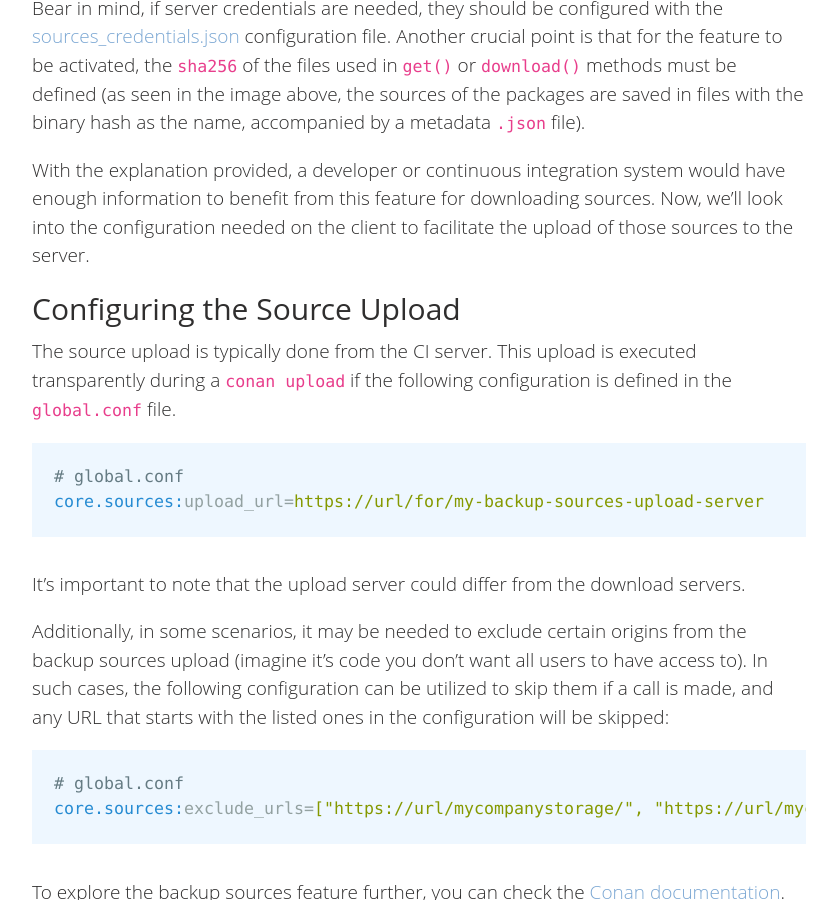
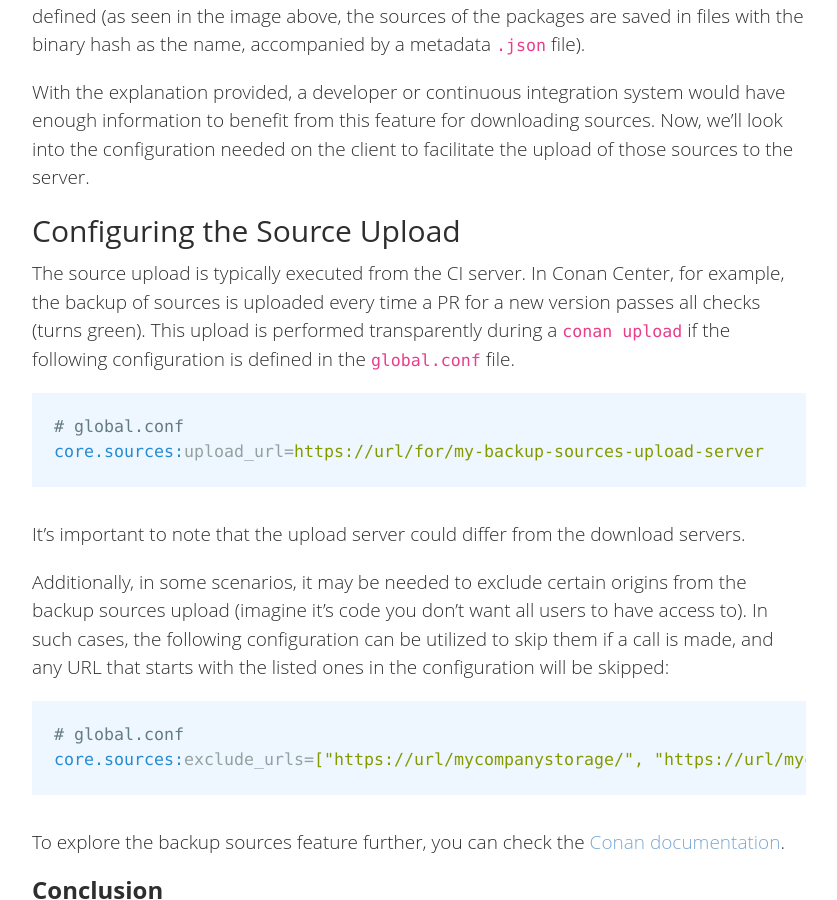
Before and after one commit to conan-io/conan-io.github.io, a Jekyll site: the page built from _posts/2023-09-29-backup-sources-feature.markdown, in a window 1280 px wide and 900 px high, scrolled down 2631 px. Shown: the whole window, without its empty margins (20-857 px from the left). Built offline with Jekyll 4.4.1, drawn with Linux system fonts in a browser that asks for light colours; comment, search, counter and statistics services are not loaded; some of the changed text lies outside the part shown.

Commit message:
some comments

````diff
--- a/_posts/2023-09-29-backup-sources-feature.markdown
+++ b/_posts/2023-09-29-backup-sources-feature.markdown
@@ -93,9 +91,10 @@ the server.
 
 # Configuring the Source Upload
 
-The source upload is typically done from the CI server. This upload is executed
-transparently during a `conan upload` if the following configuration is defined in the
-`global.conf` file.
+The source upload is typically executed from the CI server. In Conan Center, for example,
+the backup of sources is uploaded every time a PR for a new version passes all checks
+(turns green). This upload is performed transparently during a `conan upload` if the
+following configuration is defined in the `global.conf` file.
 
 ```ini
 # global.conf
````
Also changed, not shown: other parts of _posts/2023-09-29-backup-sources-feature.markdown (+0 -2 lines).
